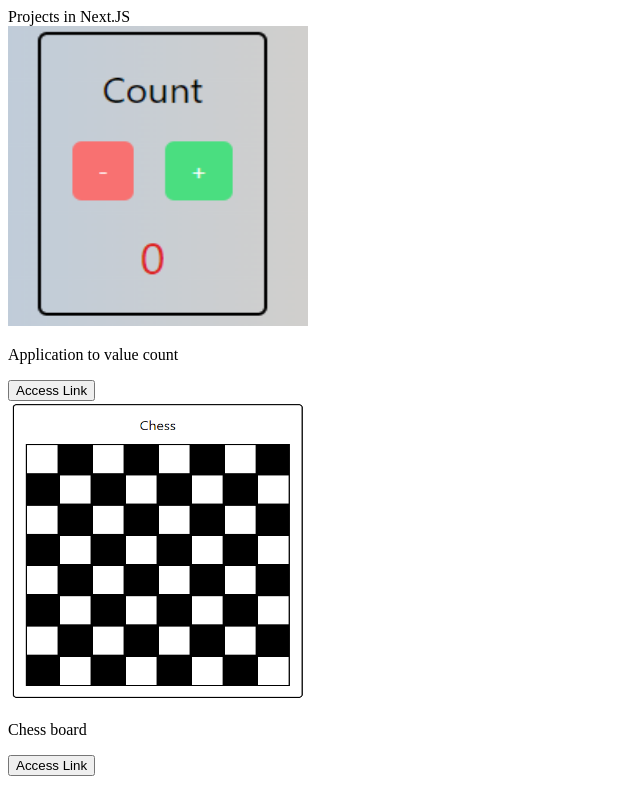
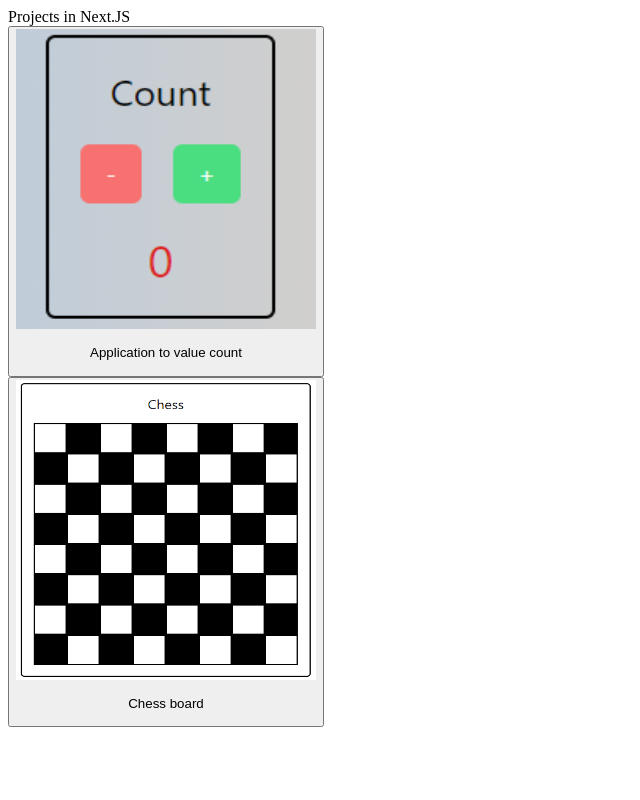
Before and after one commit to leogrocha/Projects-NextJS, a Next.js app: page / in a window 1280 px wide. Shown: the whole page, without its empty margins (0-640 px from the left). Built offline with nearby package versions, Linux system fonts and the light colour scheme.

Commit message:
Update link button

```diff
--- a/src/components/globals/Card.tsx
+++ b/src/components/globals/Card.tsx
@@ -6,13 +6,12 @@ import Button from './Button';
 interface CardProps {
     image: any,
     description: string,
-    link: any,
 }
 
 const Card = (props: CardProps) => {
     return(
         <div className="flex justify-center items-center flex-col">
-            <div className="border-2 border-black rounded-md ">
+            <div className="border-2 border-black rounded-md hover:border-orange-400">
                 <div className="border-2 w-32 h-32">
                     {props.image}
                 </div>
@@ -25,9 +24,6 @@ const Card = (props: CardProps) => {
                 </div>
             </div>
 
-            <div className='flex justify-center items-center'>
-                    {props.link}
-            </div>
         </div>
     )
 }
--- a/src/pages/index.tsx
+++ b/src/pages/index.tsx
@@ -11,6 +11,10 @@ const Home = () => {
       <Title title="Projects in Next.JS" />
 
       <div className="mt-10 flex ml-5">
+        <Button
+
+          onClick={() => window.open('https://projects-next-js.vercel.app/count')}
+        >
           <Card
             image={
               <Image
@@ -21,17 +25,14 @@ const Home = () => {
               />
             }
             description="Application to value count"
-          link={
-            <Button
-              className="text-sky-600"
-              onClick={() => window.open('https://projects-next-js.vercel.app/count')}
-            >
-              Access Link
+          />
         </Button>
-          }
-        />
+
 
         <div className="ml-3">
+          <Button
+          onClick={() => window.open('https://projects-next-js.vercel.app/chess')}
+          >
             <Card
               image={
                 <Image
@@ -42,15 +43,8 @@ const Home = () => {
                 />
               }
               description="Chess board"
-            link={
-              <Button
-                className="text-sky-600"
-                onClick={() => window.open('https://projects-next-js.vercel.app/chess')}
-              >
-                Access Link
+            />
           </Button>
-            }
-          />
         </div>
 
 
```
Lines whose indentation alone changed are shown as unchanged.
